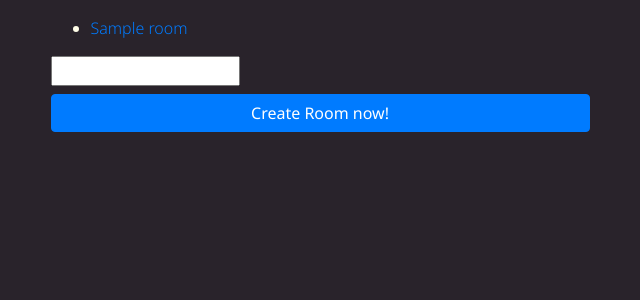
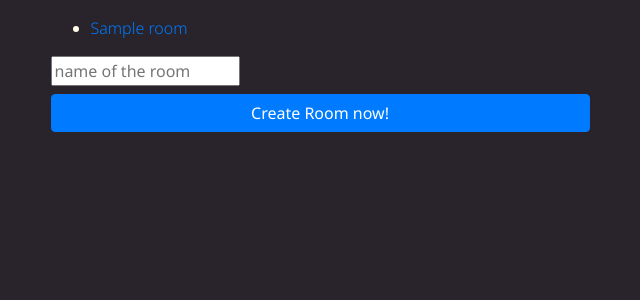
Before and after one commit to subhamsarangi/channels_demo, a Django app: template apps/chat/templates/chat/chat.html in a window 1280 px wide. Shown: the part 56-356 px from the top of the page, without its empty margins (320-960 px from the left). Run offline with Django 5.2, Linux system fonts and the light colour scheme; the template is opened without the code that fills it: most values are stand-ins (such as "Sample title", 1, 10 or a date in 2020); some libraries are stand-ins or nearby versions.

Commit message:
fixing unnamed rooms2

```diff
--- a/apps/chat/templates/chat/chat.html
+++ b/apps/chat/templates/chat/chat.html
@@ -6,14 +6,14 @@
         <div class="col-md-6 offset-md-3">
             <ul>
             {%for room in rooms%}
-                <li><a href="{% url 'chat:chat_room' slug=room.slug %}">{%if room.name%}{{room.name}}{%else%}Room ({{room.slug}}){%endif%}</a></li>
+                <li><a href="{% url 'chat:chat_room' slug=room.slug %}">{%if room.name%}{{room.name}}{%else%}Unnamed Room ({{room.slug}}){%endif%}</a></li>
             {%endfor%}
             </ul>
         </div>
         <div class="col-md-6 offset-md-3">
             <form action="{% url 'chat:create_chat_room' %}" method="post">
                 {% csrf_token %}
-                <label for="name"><input required type="text" id="name" name="name"></label>
+                <label for="name"><input required type="text" id="name" name="name" placeholder="name of the room"></label>
                 <button id="button" type="submit" class="btn btn-primary btn-block">Create Room now!</button>
             </form>
 
--- a/apps/chat/templates/chat/chat_room.html
+++ b/apps/chat/templates/chat/chat_room.html
@@ -4,7 +4,7 @@
 {% block content %}
     <div class="row" style="height: 80vh;">
         <div class="col-md-12" id="chat-window">
-            <h2 class="text-center" id="room_name" data-slug="{{slug}}">{%if name%}{{name}}{%else%}Room ({{slug}}){%endif%}</h2>
+            <h2 class="text-center" id="room_name" data-slug="{{slug}}">{%if name%}{{name}}{%else%}Unnamed Room({{slug}}){%endif%}</h2>
 
             <p>Members:</p>
             <div id="members-list">
```
